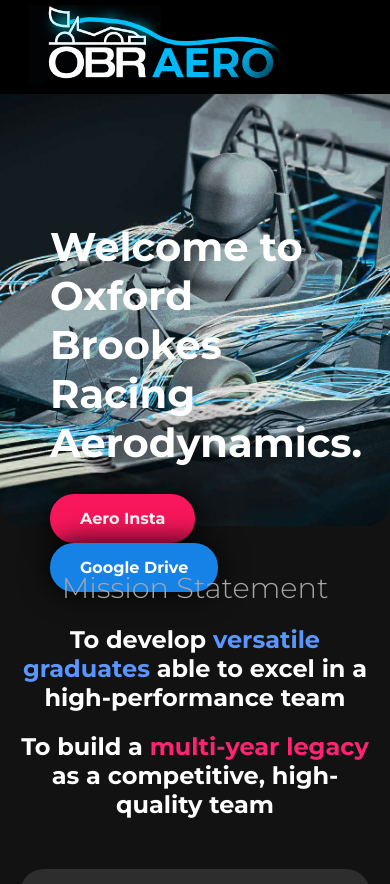
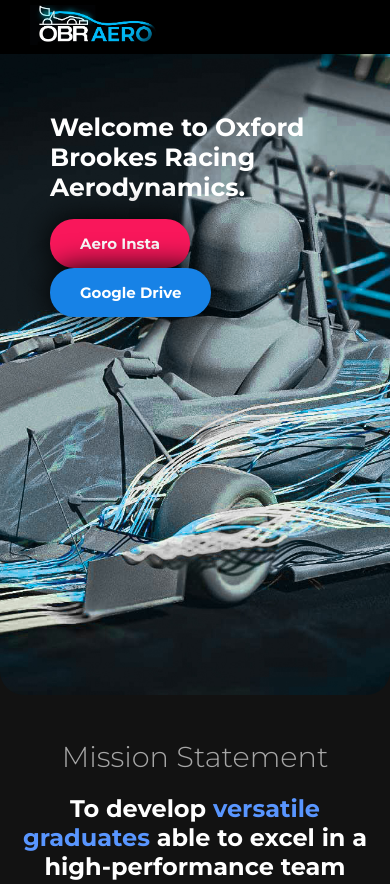
Before and after one commit to pd1550/OBRConcept, a plain HTML site: page index.html in a window 390 px wide. Shown: the top 884 px of the page. Drawn offline with Linux system fonts and the light colour scheme.

Commit message:
Add files via upload

```diff
--- a/style.css
+++ b/style.css
@@ -60,6 +60,8 @@ footer {
 .logo img {
     height: 80px;
 }
+
+
 
 .nav-list {
     list-style: none;
@@ -881,3 +883,48 @@ k
         margin-left: 0;
     }
 }
+
+
+@media (max-width: 768px) {
+    .logo img {
+        height: 40px;
+    }
+    .content {
+        padding-top: 50px;
+        margin-left: 30px;
+        max-width: 600px;
+        color: white;
+    }
+
+    .content3 {
+        color: white;
+    }
+
+    .hero {
+        margin-top: 20px;
+        width: 100%;
+        height: 80vh;
+        background: url('bg.jpg') no-repeat center center/cover;
+        background-size: cover;
+        border-radius: 24px;
+        display: flex;
+        align-items: center;
+        justify-content: top;
+    }
+    .pagetitle {
+        font-size: 25px;
+        font-weight: bold;
+    }
+    .btn {
+        display: inline-block;
+        padding: 15px 30px;
+        font-size:15px;
+        font-weight: bold;
+        border-radius: 8px;
+        text-decoration: none;
+        color: white;
+        margin-right: 10px;
+        box-shadow: 0px 0px 30px rgba(0, 0, 0, 1.0);
+    }
+
+}
```
